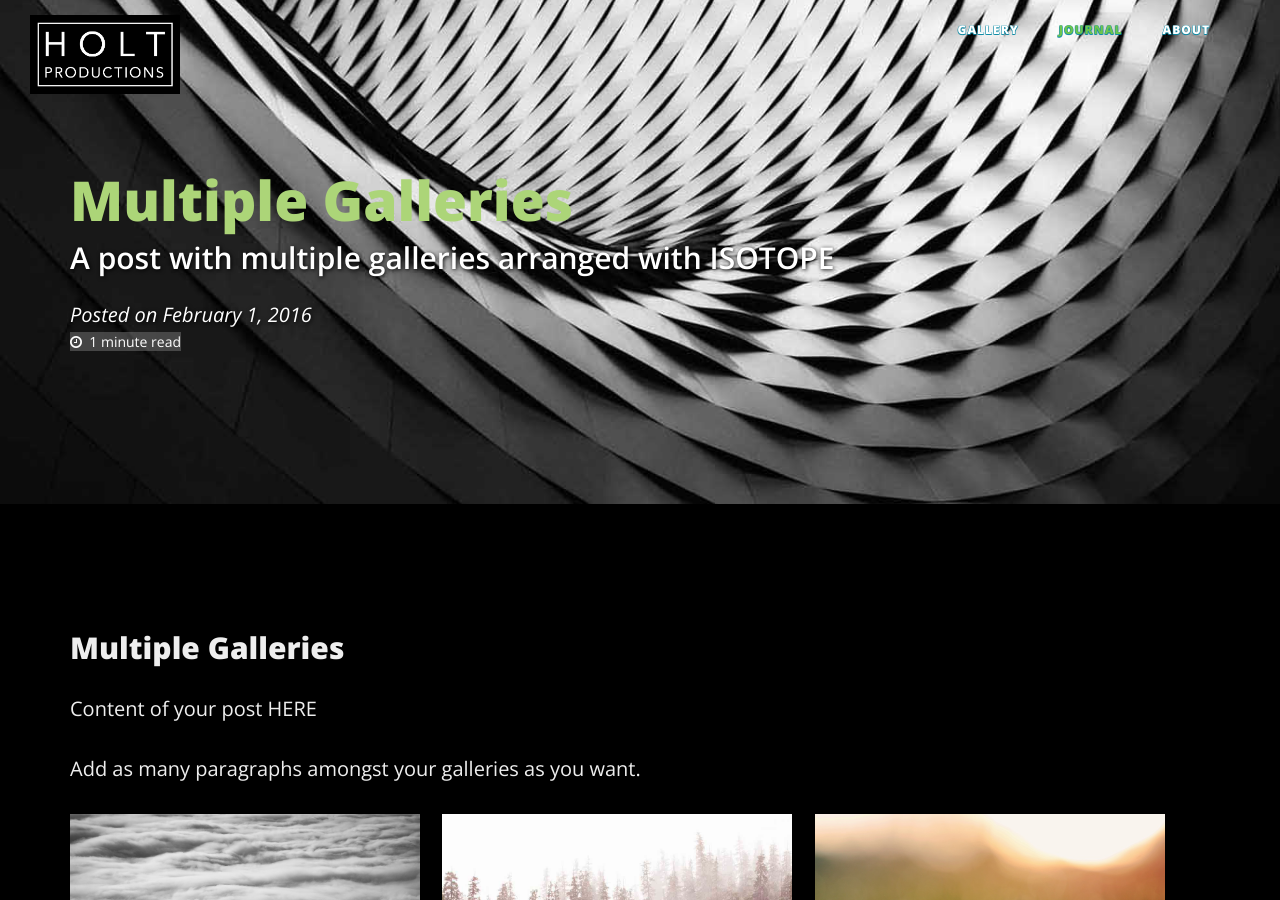
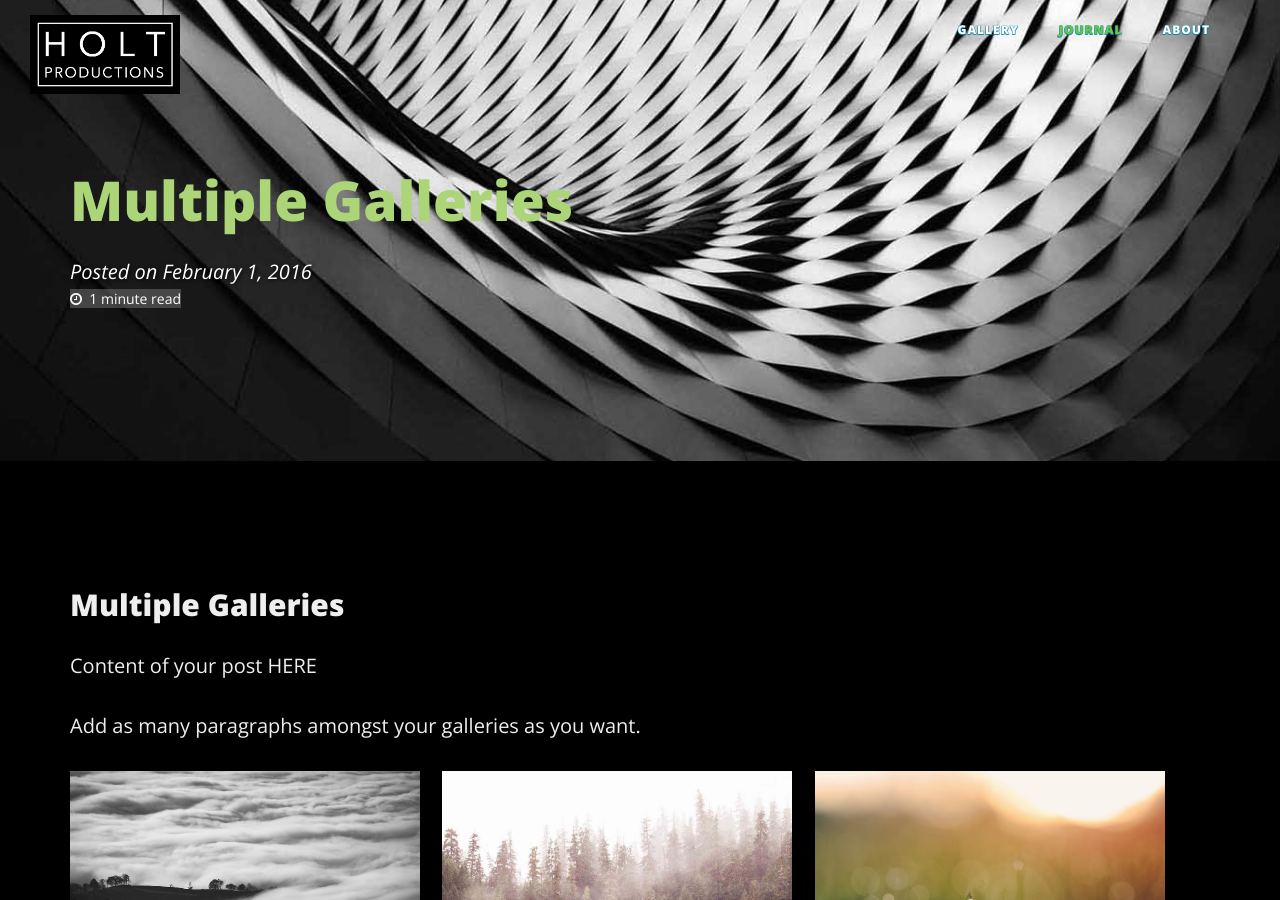
Before and after one commit to lukasholt92/lukasholt92.github.io, a Jekyll site: the page built from _posts/2016-02-01-multiple-galleries.markdown, in a window 1280 px wide and 900 px high. Built offline with Jekyll 4.4.1, drawn with Linux system fonts in a browser that asks for light colours; nearby versions of some CDN libraries; comment, search, counter and statistics services are not loaded.

```diff
--- a/_posts/2016-02-01-multiple-galleries.markdown
+++ b/_posts/2016-02-01-multiple-galleries.markdown
@@ -1,7 +1,7 @@
 ---
 layout: "post"
 title: "Multiple Galleries"
-subtitle: "A post with multiple galleries arranged with ISOTOPE"
+subtitle: ""
 active: "journal"
 image:
   feature: "pc007.jpg"
```
Also changed, not shown: img/galleries/g04/bg1.jpg (deleted), img/galleries/g04/bg2.jpg (deleted), img/galleries/g04/bg3.jpg (deleted), img/galleries/g05/bg1.jpg (deleted), img/galleries/g05/bg2.jpg (deleted), img/galleries/g05/bg3.jpg (deleted), img/galleries/g06/bg1.jpg (deleted), img/galleries/g06/bg2.jpg (deleted), img/galleries/g06/bg3.jpg (deleted), img/galleries/g07/bg1.jpg (deleted), img/galleries/g07/bg2.jpg (deleted), img/galleries/g07/bg3.jpg (deleted), img/galleries/g08/bg1.jpg (deleted), img/galleries/g08/bg2.jpg (deleted), 4 more files, 1 other file.
